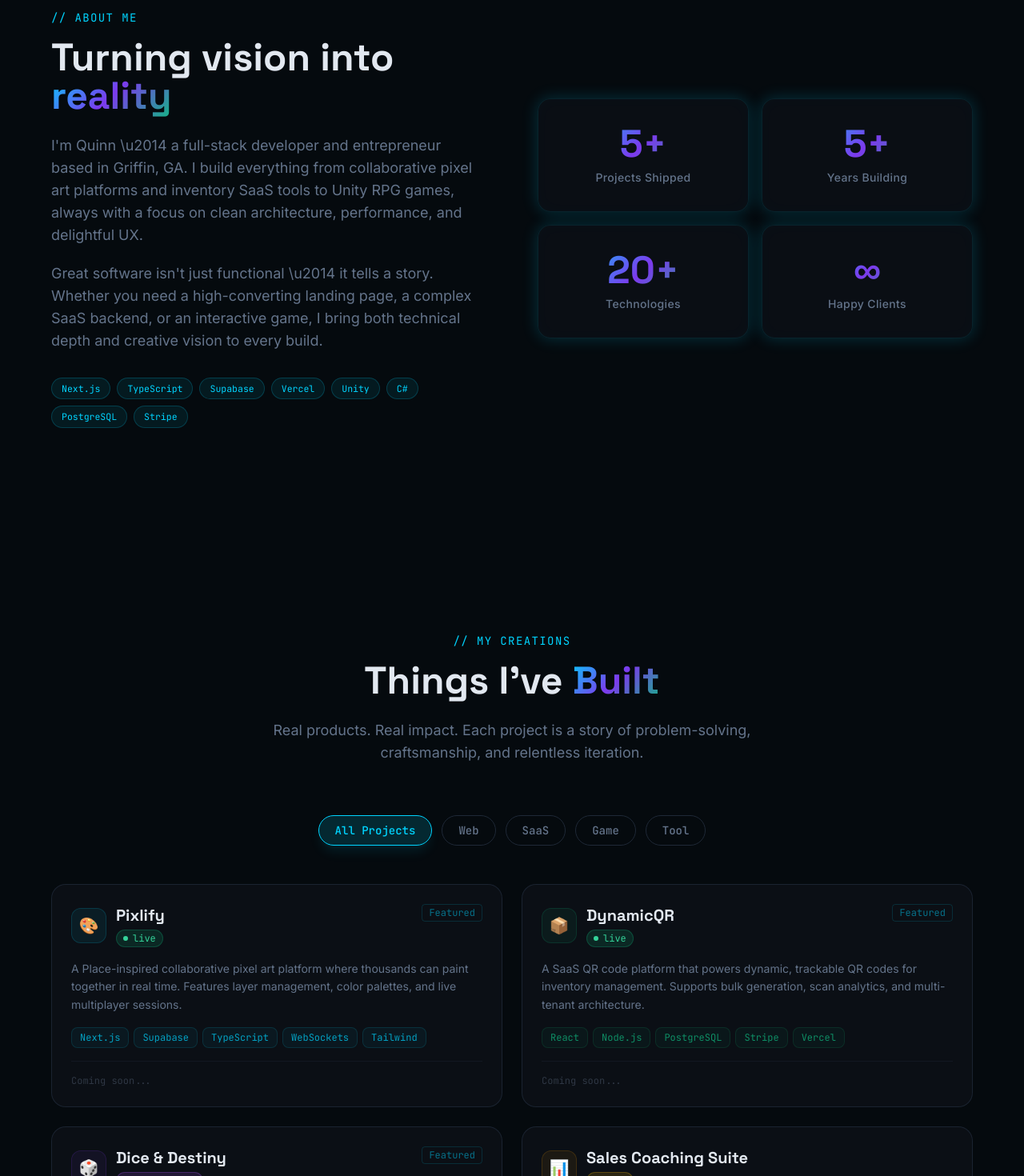
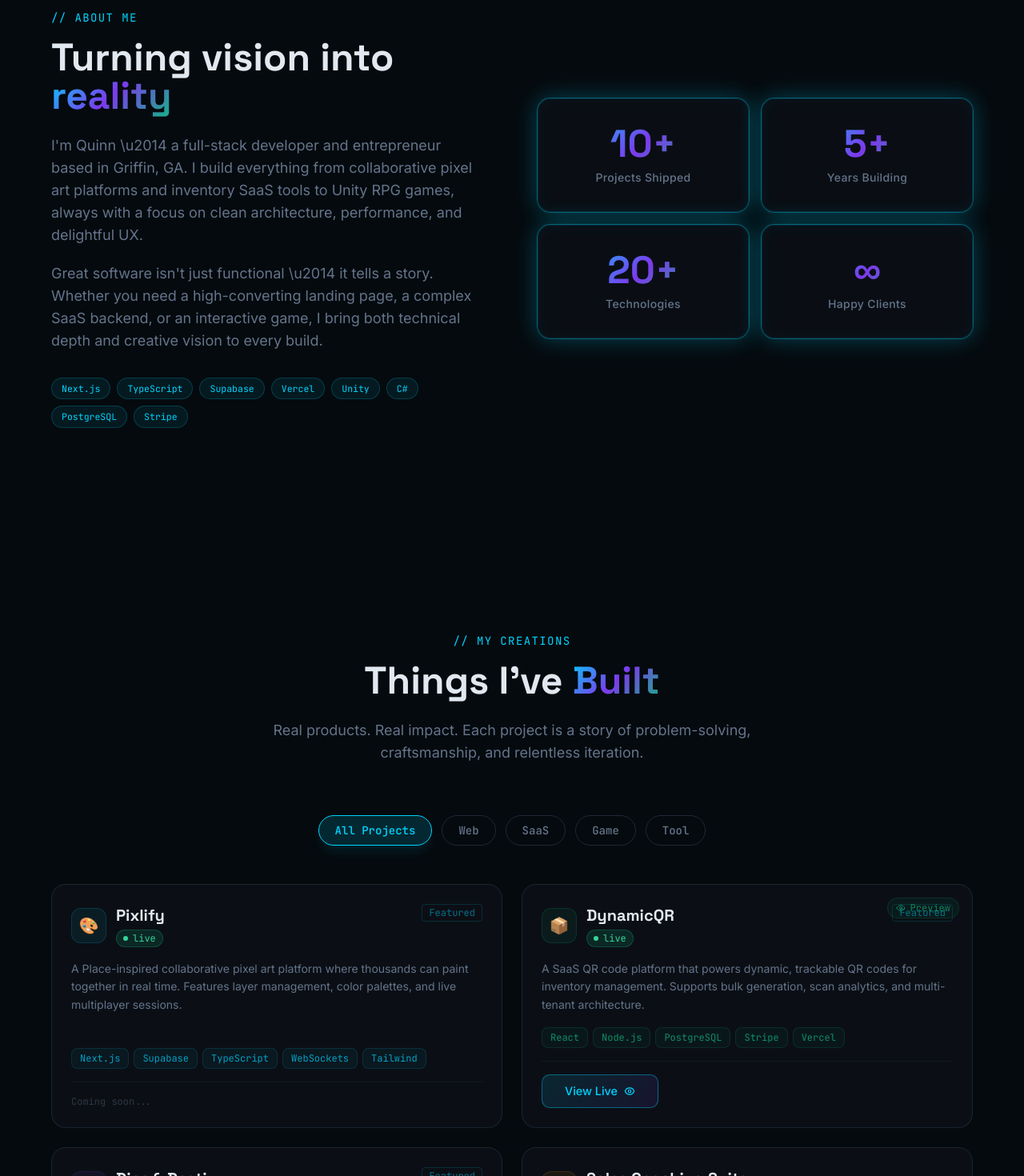
Before and after one commit to thelitsune/portfolio, a Next.js app: page / in a window 1280 px wide. Shown: the part 1020-2490 px from the top of the page at 80% size. Built offline with nearby package versions, Linux system fonts and the light colour scheme.

Commit message:
Add files via upload

```diff
--- a/src/app/globals.css
+++ b/src/app/globals.css
@@ -28,16 +28,18 @@ body { background-color: #050a0e; color: #e2e8f0; font-family: 'Inter', system-u
 .glow-text { text-shadow: 0 0 40px rgba(0,212,255,0.4); }
 
 .glow-border {
-  box-shadow: 0 0 20px rgba(0, 212, 255, 0.2), inset 0 0 20px rgba(0, 212, 255, 0.02);
+  box-shadow: 0 0 0 1px rgba(0, 212, 255, 0.35), 0 0 30px rgba(0, 212, 255, 0.3), inset 0 0 20px rgba(0, 212, 255, 0.04);
+  border: 1px solid rgba(0, 212, 255, 0.3) !important;
 }
 
 .card-hover {
-  transition: all 0.3s cubic-bezier(0.4, 0, 0.2, 1);
+  transition: all 0.35s cubic-bezier(0.4, 0, 0.2, 1);
+  border: 1px solid rgba(0, 212, 255, 0.12) !important;
 }
 .card-hover:hover {
-  transform: translateY(-8px);
-  box-shadow: 0 20px 60px rgba(0, 212, 255, 0.18);
-  border-color: rgba(0, 212, 255, 0.45);
+  transform: translateY(-10px) scale(1.02);
+  box-shadow: 0 0 0 1px rgba(0, 212, 255, 0.5), 0 25px 70px rgba(0, 212, 255, 0.35), 0 0 60px rgba(0, 212, 255, 0.25);
+  border-color: rgba(0, 212, 255, 0.7) !important;
 }
 
 .tech-badge {
@@ -112,8 +114,8 @@ body { background-color: #050a0e; color: #e2e8f0; font-family: 'Inter', system-u
   transition: all 0.3s ease;
 }
 .skill-icon-box:hover {
-  transform: scale(1.1) rotate(-4deg);
-  box-shadow: 0 0 24px currentColor;
+  transform: scale(1.15) rotate(-6deg);
+  box-shadow: 0 0 30px currentColor, 0 0 60px currentColor;
 }
 
 @keyframes borderGlow {
--- a/src/components/About.tsx
+++ b/src/components/About.tsx
@@ -3,7 +3,7 @@ import { useRef } from 'react';
 import { motion, useInView } from 'framer-motion';
 
 const stats = [
-  { label: 'Projects Shipped', value: '5+' },
+  { label: 'Projects Shipped', value: '10+' },
   { label: 'Years Building', value: '5+' },
   { label: 'Technologies', value: '20+' },
   { label: 'Happy Clients', value: '\u{221E}' },
--- /dev/null
+++ b/src/components/PreviewModal.tsx
@@ -0,0 +1,82 @@
+'use client';
+import { motion, AnimatePresence } from 'framer-motion';
+import { useEffect } from 'react';
+
+interface PreviewModalProps {
+  url: string | null;
+  title: string;
+  onClose: () => void;
+}
+
+export default function PreviewModal({ url, title, onClose }: PreviewModalProps) {
+  useEffect(() => {
+    const onKey = (e: KeyboardEvent) => { if (e.key === 'Escape') onClose(); };
+    window.addEventListener('keydown', onKey);
+    document.body.style.overflow = url ? 'hidden' : 'auto';
+    return () => {
+      window.removeEventListener('keydown', onKey);
+      document.body.style.overflow = 'auto';
+    };
+  }, [url, onClose]);
+
+  return (
+    <AnimatePresence>
+      {url && (
+        <motion.div
+          initial={{ opacity: 0 }}
+          animate={{ opacity: 1 }}
+          exit={{ opacity: 0 }}
+          transition={{ duration: 0.25 }}
+          className="fixed inset-0 z-[100] flex items-center justify-center p-3 sm:p-6"
+          style={{ background: 'rgba(2,6,10,0.85)', backdropFilter: 'blur(6px)' }}
+          onClick={onClose}
+        >
+          <motion.div
+            initial={{ opacity: 0, scale: 0.94, y: 20 }}
+            animate={{ opacity: 1, scale: 1, y: 0 }}
+            exit={{ opacity: 0, scale: 0.94, y: 20 }}
+            transition={{ duration: 0.3, ease: [0.22, 1, 0.36, 1] }}
+            className="glow-border relative w-full max-w-5xl h-[85vh] glass rounded-2xl overflow-hidden flex flex-col"
+            onClick={(e) => e.stopPropagation()}
+          >
+            <div className="flex items-center justify-between px-4 sm:px-5 py-3 border-b border-border/40 bg-surface/80 flex-shrink-0">
+              <div className="flex items-center gap-2 min-w-0">
+                <span className="w-2.5 h-2.5 rounded-full bg-red-500/70 flex-shrink-0" />
+                <span className="w-2.5 h-2.5 rounded-full bg-yellow-500/70 flex-shrink-0" />
+                <span className="w-2.5 h-2.5 rounded-full bg-emerald-500/70 flex-shrink-0" />
+                <span className="ml-3 text-xs sm:text-sm font-mono text-muted truncate">{title} \u2014 live preview</span>
+              </div>
+              <div className="flex items-center gap-2 flex-shrink-0">
+                <a
+                  href={url}
+                  target="_blank"
+                  rel="noopener noreferrer"
+                  className="text-xs font-mono text-accent hover:text-accent/70 transition-colors flex items-center gap-1.5 px-2 py-1"
+                >
+                  Open in new tab
+                  <svg className="w-3.5 h-3.5" fill="none" stroke="currentColor" viewBox="0 0 24 24"><path strokeLinecap="round" strokeLinejoin="round" strokeWidth={2} d="M10 6H6a2 2 0 00-2 2v10a2 2 0 002 2h10a2 2 0 002-2v-4M14 4h6m0 0v6m0-6L10 14" /></svg>
+                </a>
+                <button
+                  onClick={onClose}
+                  className="w-8 h-8 flex items-center justify-center rounded-lg border border-border hover:border-accent/50 hover:text-accent text-muted transition-colors"
+                  aria-label="Close preview"
+                >
+                  <svg className="w-4 h-4" fill="none" stroke="currentColor" viewBox="0 0 24 24"><path strokeLinecap="round" strokeLinejoin="round" strokeWidth={2} d="M6 18L18 6M6 6l12 12" /></svg>
+                </button>
+              </div>
+            </div>
+            <div className="flex-1 relative bg-black">
+              <iframe
+                src={url}
+                title={title}
+                className="w-full h-full border-0"
+                sandbox="allow-scripts allow-same-origin allow-forms allow-popups"
+                loading="lazy"
+              />
+            </div>
+          </motion.div>
+        </motion.div>
+      )}
+    </AnimatePresence>
+  );
+}
--- a/src/components/Projects.tsx
+++ b/src/components/Projects.tsx
@@ -2,6 +2,7 @@
 import { useState, useRef } from 'react';
 import { motion, useInView, AnimatePresence } from 'framer-motion';
 import { projects, type Project } from '@/data/projects';
+import PreviewModal from './PreviewModal';
 
 const categories: { key: string; label: string }[] = [
   { key: 'all', label: 'All Projects' },
@@ -19,6 +20,7 @@ const statusColors: Record<string, string> = {
 
 export default function Projects() {
   const [filter, setFilter] = useState('all');
+  const [preview, setPreview] = useState<{ url: string; title: string } | null>(null);
   const ref = useRef(null);
   const inView = useInView(ref, { once: true, margin: '-80px' });
 
@@ -53,12 +55,12 @@ export default function Projects() {
           >
             {filtered.length === 0 ? (
               <motion.div initial={{ opacity:0 }} animate={{ opacity:1 }} className="sm:col-span-2 text-center py-20">
-                <p className="text-muted font-mono text-sm">// no projects in this category yet — check back soon</p>
+                <p className="text-muted font-mono text-sm">// no projects in this category yet \u2014 check back soon</p>
               </motion.div>
             ) : (
               filtered.map((project, i) => (
                 <motion.div key={project.id} initial={{ opacity:0, y:24 }} animate={{ opacity:1, y:0 }} transition={{ delay:i*0.08, duration:0.45 }}>
-                  <ProjectCard project={project} />
+                  <ProjectCard project={project} onPreview={setPreview} />
                 </motion.div>
               ))
             )}
@@ -69,17 +71,40 @@ export default function Projects() {
           <p className="text-muted/50 text-xs sm:text-sm font-mono">// more projects coming soon...</p>
         </motion.div>
       </div>
+
+      <PreviewModal url={preview?.url ?? null} title={preview?.title ?? ''} onClose={() => setPreview(null)} />
     </section>
   );
 }
 
-function ProjectCard({ project }: { project: Project }) {
+function ProjectCard({ project, onPreview }: { project: Project; onPreview: (p: { url: string; title: string }) => void }) {
   const [hovered, setHovered] = useState(false);
+  const clickable = Boolean(project.liveUrl);
+
+  const handleClick = () => {
+    if (project.liveUrl) onPreview({ url: project.liveUrl, title: project.title });
+  };
+
   return (
-    <div className="project-card p-5 sm:p-6 h-full" onMouseEnter={()=>setHovered(true)} onMouseLeave={()=>setHovered(false)}>
+    <div
+      className={`project-card p-5 sm:p-6 h-full ${clickable ? 'cursor-pointer' : ''}`}
+      onMouseEnter={()=>setHovered(true)}
+      onMouseLeave={()=>setHovered(false)}
+      onClick={clickable ? handleClick : undefined}
+      role={clickable ? 'button' : undefined}
+      tabIndex={clickable ? 0 : undefined}
+      onKeyDown={clickable ? (e) => { if (e.key === 'Enter') handleClick(); } : undefined}
+    >
       <div className="absolute inset-0 rounded-[18px] transition-opacity duration-500 pointer-events-none"
         style={{ background:`radial-gradient(circle at 50% 0%, ${project.color}12, transparent 65%)`, opacity: hovered?1:0 }}
       />
+      {clickable && (
+        <div className="absolute top-4 right-4 z-20 flex items-center gap-1.5 text-xs font-mono px-2.5 py-1 rounded-full transition-opacity duration-300"
+          style={{ background:`${project.color}18`, border:`1px solid ${project.color}35`, color: project.color, opacity: hovered ? 1 : 0.7 }}>
+          <svg className="w-3 h-3" fill="none" stroke="currentColor" viewBox="0 0 24 24"><path strokeLinecap="round" strokeLinejoin="round" strokeWidth={2} d="M15 12a3 3 0 11-6 0 3 3 0 016 0z" /><path strokeLinecap="round" strokeLinejoin="round" strokeWidth={2} d="M2.458 12C3.732 7.943 7.523 5 12 5c4.478 0 8.268 2.943 9.542 7-1.274 4.057-5.064 7-9.542 7-4.477 0-8.268-2.943-9.542-7z" /></svg>
+          Preview
+        </div>
+      )}
       <div className="relative z-10 flex flex-col h-full">
         <div className="flex items-start justify-between mb-4">
           <div className="flex items-center gap-3">
@@ -100,12 +125,12 @@ function ProjectCard({ project }: { project: Project }) {
             <span key={t} className="text-xs font-mono px-2.5 py-1 rounded-lg border" style={{ background:`${project.color}0c`, borderColor:`${project.color}22`, color:`${project.color}bb` }}>{t}</span>
           ))}
         </div>
-        <div className="flex items-center gap-3 pt-4 border-t border-border/40">
+        <div className="flex items-center gap-3 pt-4 border-t border-border/40" onClick={(e) => e.stopPropagation()}>
           {project.liveUrl ? (
-            <a href={project.liveUrl} target="_blank" rel="noopener noreferrer" className="btn-primary text-xs py-2 px-4">
+            <button onClick={handleClick} className="btn-primary text-xs py-2 px-4">
               <span>View Live</span>
-              <svg className="w-3.5 h-3.5" fill="none" stroke="currentColor" viewBox="0 0 24 24"><path strokeLinecap="round" strokeLinejoin="round" strokeWidth={2} d="M10 6H6a2 2 0 00-2 2v10a2 2 0 002 2h10a2 2 0 002-2v-4M14 4h6m0 0v6m0-6L10 14" /></svg>
-            </a>
+              <svg className="w-3.5 h-3.5" fill="none" stroke="currentColor" viewBox="0 0 24 24"><path strokeLinecap="round" strokeLinejoin="round" strokeWidth={2} d="M15 12a3 3 0 11-6 0 3 3 0 016 0z" /><path strokeLinecap="round" strokeLinejoin="round" strokeWidth={2} d="M2.458 12C3.732 7.943 7.523 5 12 5c4.478 0 8.268 2.943 9.542 7-1.274 4.057-5.064 7-9.542 7-4.477 0-8.268-2.943-9.542-7z" /></svg>
+            </button>
           ) : (
             <span className="text-xs font-mono text-muted/40">Coming soon...</span>
           )}
--- a/src/data/projects.ts
+++ b/src/data/projects.ts
@@ -36,6 +36,7 @@ export const projects: Project[] = [
     status: 'live',
     color: '#10b981',
     icon: '\u{1F4E6}',
+    liveUrl: 'https://peekinside.io/',
     featured: true,
   },
   {
```
